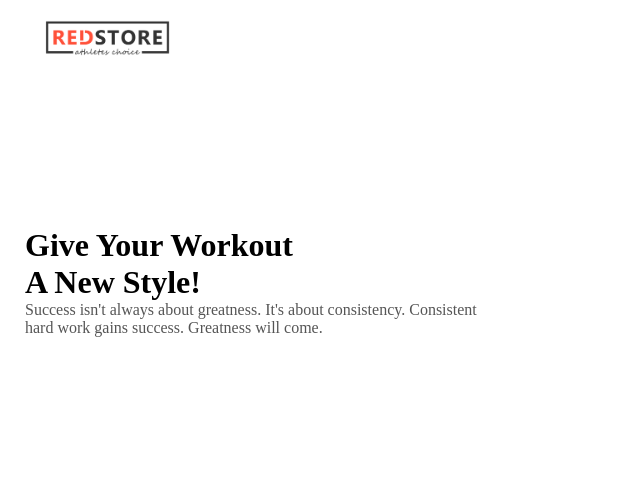
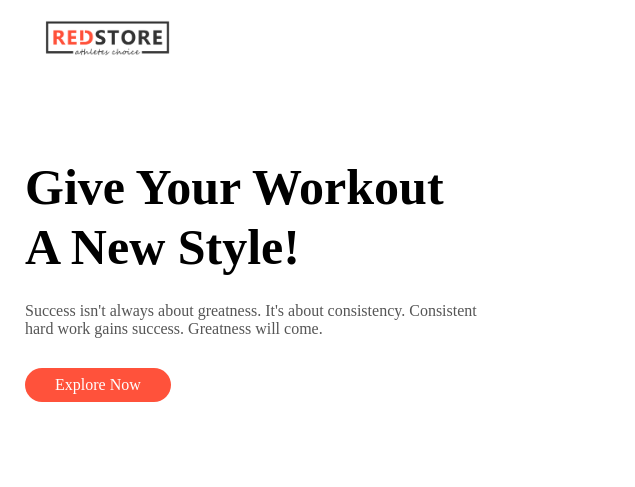
Before and after one commit to hellokristinafaye/redstore, a plain HTML site: page index.html in a window 1280 px wide. Shown: the full height of the page, 0-635 px from the left. Drawn offline with Linux system fonts and the light colour scheme.

Commit message:
button added and styled

```diff
--- a/index.html
+++ b/index.html
@@ -34,6 +34,7 @@
         <div class="col-2">
             <h1 class="">Give Your Workout<br> A New Style!</h1>
             <p class="">Success isn't always about greatness. It's about consistency. Consistent<br>hard work gains success. Greatness will come.</p>
+            <a href="#" class="btn">Explore Now</a>
         </div>
 
         <div class="col-2">
--- a/style.css
+++ b/style.css
@@ -55,5 +55,17 @@ p {
     max-width: 100%;
     padding: 50px 0;
 }
-
+.col-2 h1 {
+    font-size: 50px;
+    line-height: 60px;
+    margin: 25px 0;
+}
+.btn {
+    display: inline-block;
+    background: #ff523b;
+    color: #fff;
+    padding: 8px 30px;
+    margin: 30px 0;
+    border-radius: 30px;
+}
 /* Header Section End */
```
